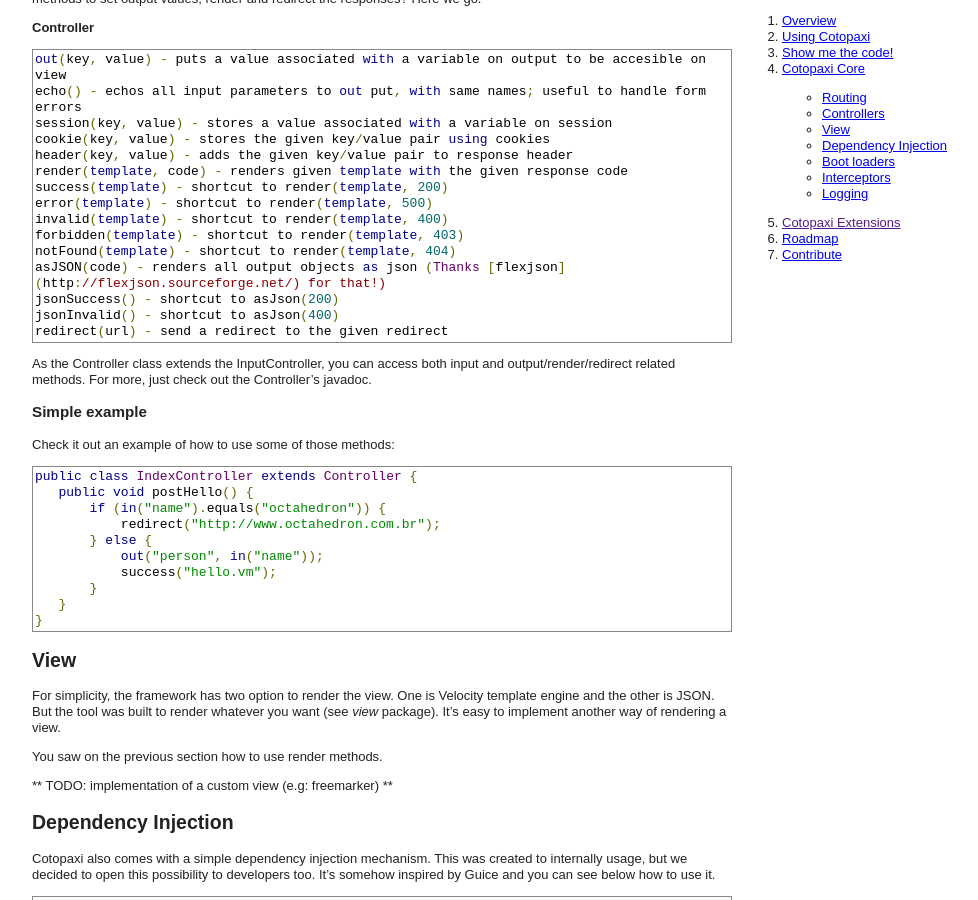
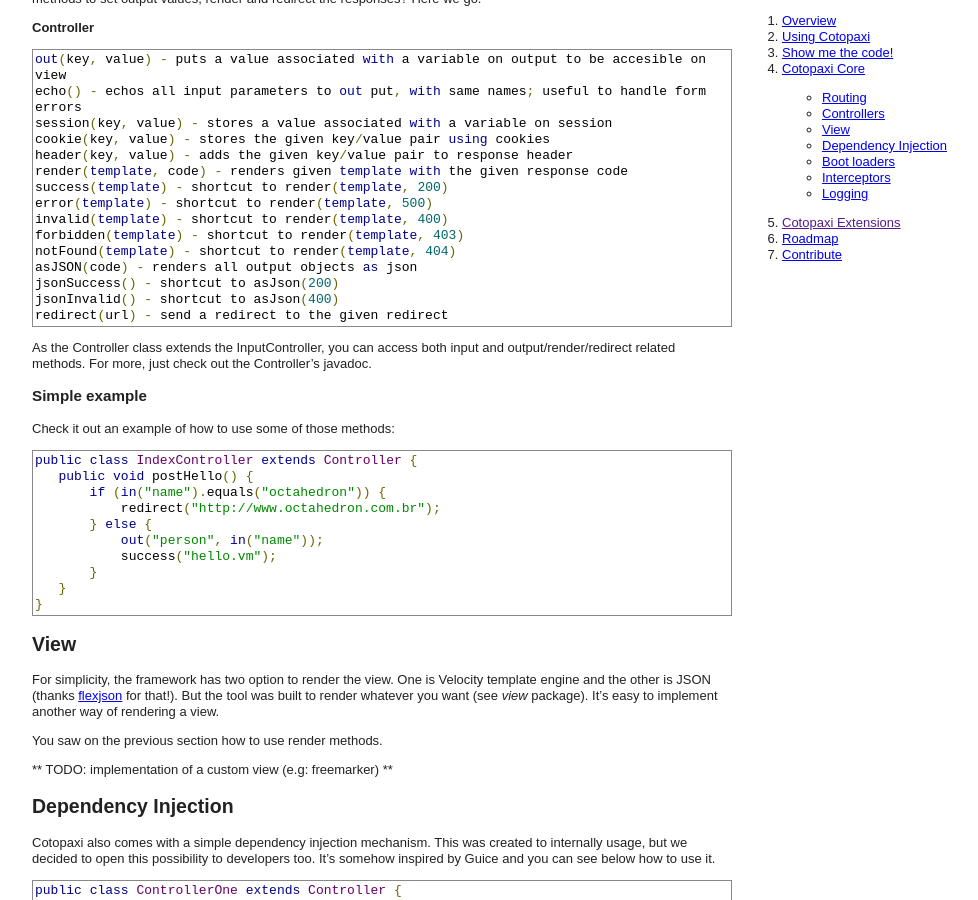
Before and after one commit to OctahedronBR/cotopaxi-core, a Jekyll site: the page built from documentation/core.md, in a window 1280 px wide and 900 px high, scrolled down 2044 px. Shown: the whole window, without its empty margins (128-1106 px from the left). Built offline with Jekyll 4.4.1, drawn with Linux system fonts in a browser that asks for light colours; nearby versions of some CDN libraries; some of the changed lines change nothing that is shown.

Commit message:
Minor change- fixing flexjson referencewq

```diff
--- a/documentation/core.md
+++ b/documentation/core.md
@@ -143,7 +143,7 @@ error(template) - shortcut to render(template, 500)
 invalid(template) - shortcut to render(template, 400)
 forbidden(template) - shortcut to render(template, 403)
 notFound(template) - shortcut to render(template, 404)
-asJSON(code) - renders all output objects as json (Thanks [flexjson](http://flexjson.sourceforge.net/) for that!)
+asJSON(code) - renders all output objects as json
 jsonSuccess() - shortcut to asJson(200)
 jsonInvalid() - shortcut to asJson(400)
 redirect(url) - send a redirect to the given redirect
@@ -170,7 +170,7 @@ public class IndexController extends Controller {
 
 ## View
 
-For simplicity, the framework has two option to render the view. One is Velocity template engine and the other is JSON. But the tool was built to render whatever you want (see _view_ package). It’s easy to implement another way of rendering a view.
+For simplicity, the framework has two option to render the view. One is Velocity template engine and the other is JSON (thanks [flexjson](http://flexjson.sourceforge.net/) for that!). But the tool was built to render whatever you want (see _view_ package). It’s easy to implement another way of rendering a view.
 
 You saw on the previous section how to use render methods.
 
```
